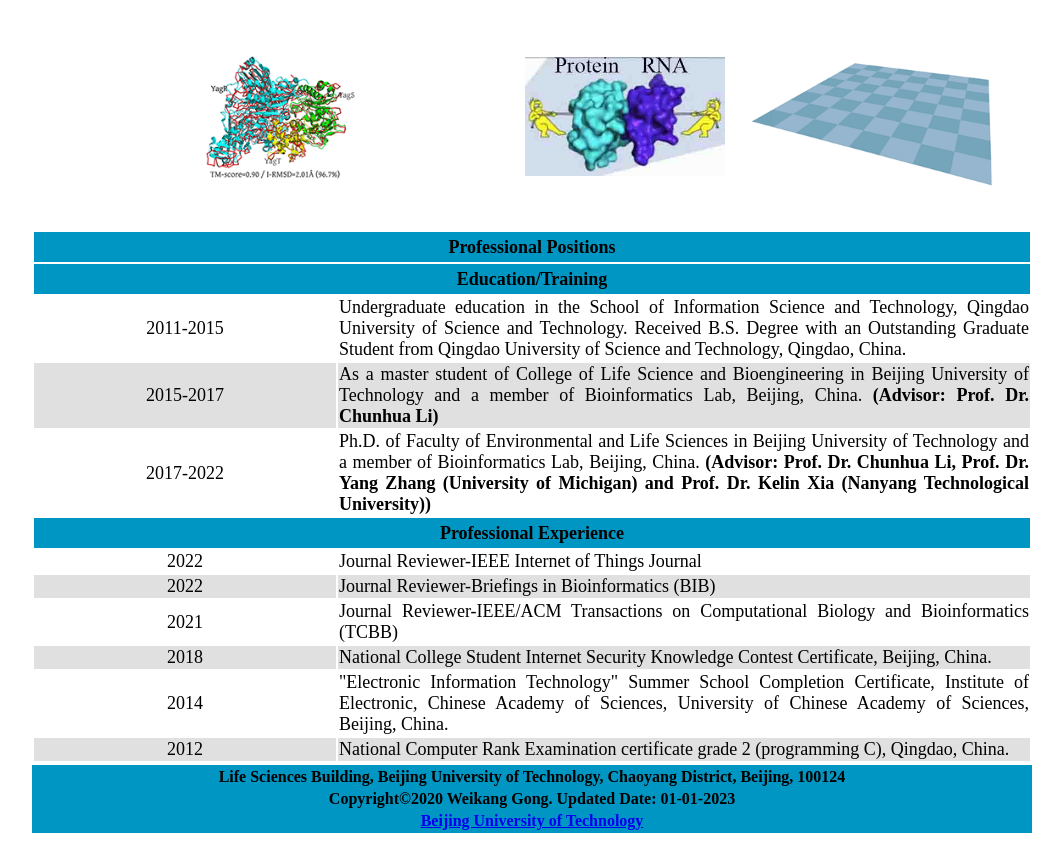
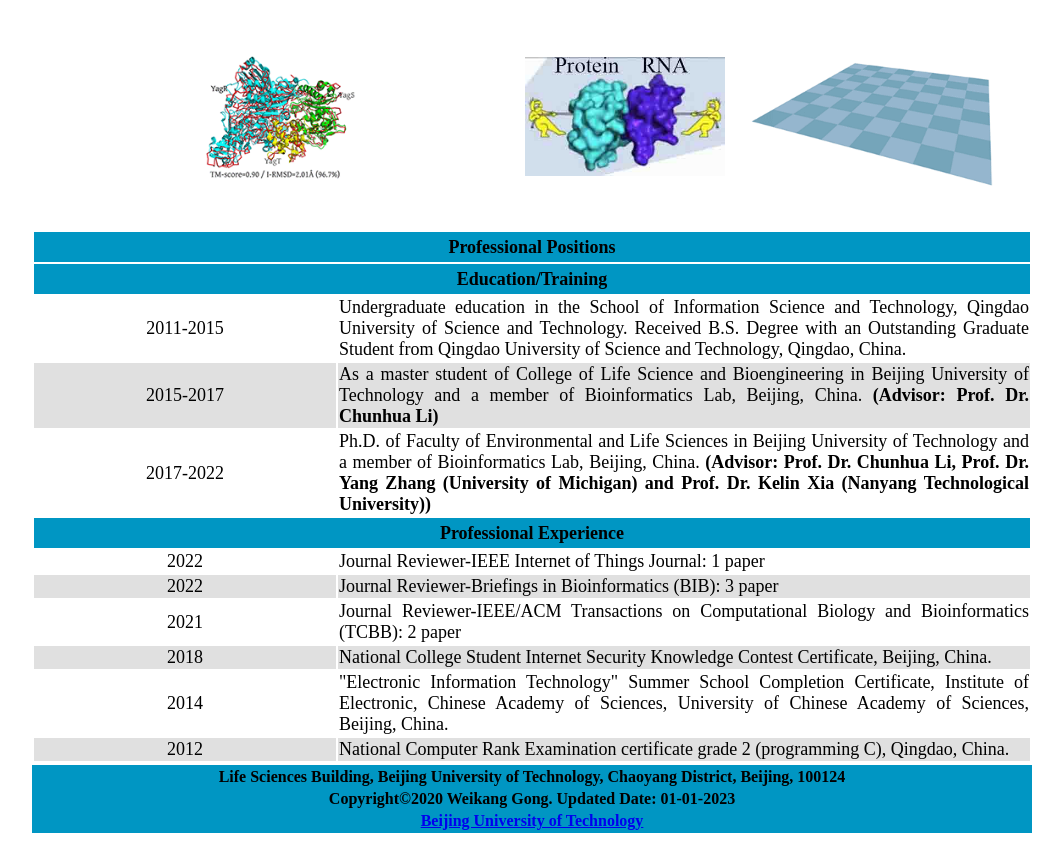
Before and after one commit to Weikang-Gong/Weikang-Gong.github.io, a plain HTML site: page index.html in a window 1280 px wide. Shown: the part 896-1737 px from the top of the page, without its empty margins (108-1171 px from the left). Drawn offline with Linux system fonts and the light colour scheme.

Commit message:
Update index.html

```diff
--- a/index.html
+++ b/index.html
@@ -417,7 +417,7 @@
 		</td>
 		<td align="justify" width="800" colspan="4">
 		<font face="Times New Roman" size=4>
-		Journal Reviewer-IEEE Internet of Things Journal
+		Journal Reviewer-IEEE Internet of Things Journal: 1 paper
 		</font>
 		</td>
 	</tr>
@@ -429,7 +429,7 @@
 		</td>
 		<td align="justify" width="800" bgcolor="#E0E0E0" colspan="4">
 		<font face="Times New Roman" size=4>
-		Journal Reviewer-Briefings in Bioinformatics (BIB)
+		Journal Reviewer-Briefings in Bioinformatics (BIB): 3 paper
 		</font>
 		</td>
 	</tr>
@@ -441,7 +441,7 @@
 		</td>
 		<td align="justify" width="800" colspan="4">
 		<font face="Times New Roman" size=4>
-		Journal Reviewer-IEEE/ACM Transactions on Computational Biology and Bioinformatics (TCBB)
+		Journal Reviewer-IEEE/ACM Transactions on Computational Biology and Bioinformatics (TCBB): 2 paper
 		</font>
 		</td>
 	</tr>
```
